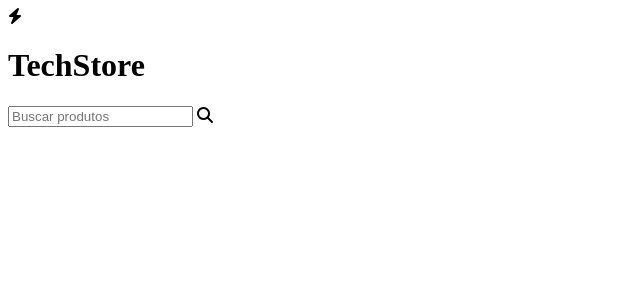
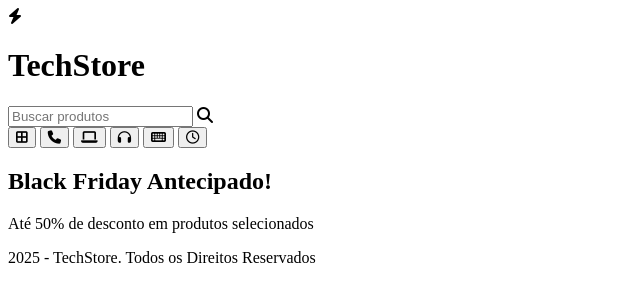
Before and after one commit to Balbino-JS/e-commerce, a plain HTML site: page index.html in a window 1280 px wide. Shown: the whole page, without its empty margins (0-640 px from the left). Drawn offline with Linux system fonts and the light colour scheme.

Commit message:
adicionando icon e textos

```diff
--- a/index.html
+++ b/index.html
@@ -1,17 +1,48 @@
 <!DOCTYPE html>
 <html lang="pt-br">
+
 <head>
     <meta charset="UTF-8">
     <meta name="viewport" content="width=device-width, initial-scale=1.0">
     <link rel="stylesheet" href="https://cdnjs.cloudflare.com/ajax/libs/font-awesome/6.5.1/css/all.min.css">
     <title>TechStore</title>
 </head>
+
 <body>
-    <i class="fa-solid fa-bolt"></i>
-    <h1> TechStore</h1>
+    <header>
+        <div>
+            <i class="fa-solid fa-bolt"></i>
+            <h1> TechStore</h1>
+        </div>
+        <div>
+            <input type="text" placeholder="Buscar produtos">
+            <i class="fa-solid fa-magnifying-glass"></i>
+        </div>
+    </header>
 
-    <input type="text" placeholder="Buscar produtos">
-    <i class="fa-solid fa-magnifying-glass"></i>
+    <div>
+        <nav>
+            <button><i class="fa-solid fa-border-all"></i></button>
+            <button><i class="fa-solid fa-phone"></i></button>
+            <button><i class="fa-solid fa-laptop"></i></button>
+            <button><i class="fa-solid fa-headphones"></i></button>
+            <button><i class="fa-solid fa-keyboard"></i></button>
+            <button><i class="fa-regular fa-clock"></i></button>
+        </nav>
+    </div>
 
+    <section>
+        <h2>Black Friday Antecipado!</h2>
+        <p> Até 50% de desconto em produtos selecionados</p>
+    </section>
+
+    <main>
+
+    </main>
+
+    <footer>
+        <p>2025 - TechStore. Todos os Direitos Reservados</p>
+    </footer>
 </body>
+
 </html>
```
